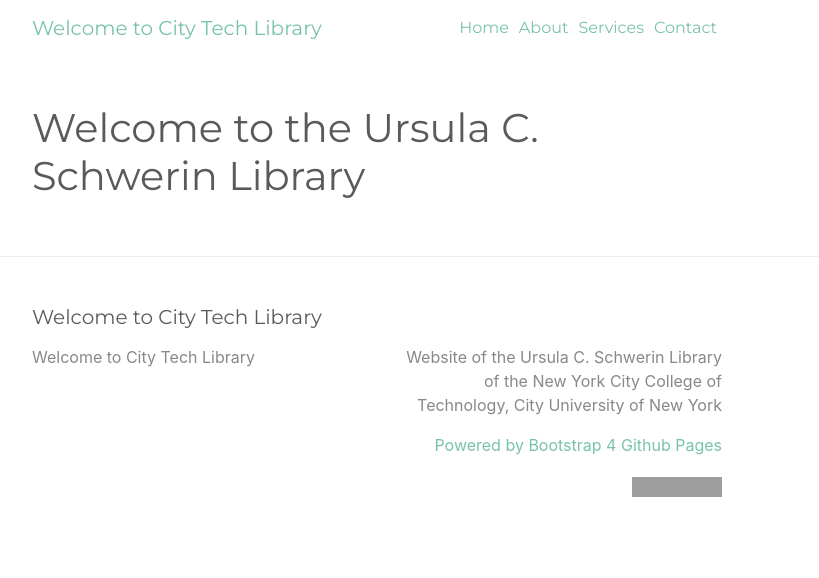
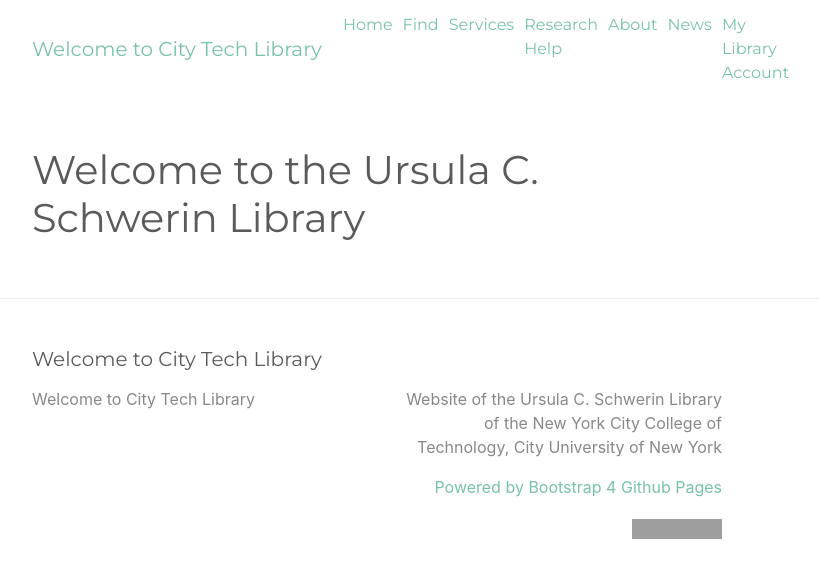
Before and after one commit to jtidal/jtidal.github.io, a Jekyll site: the page built from index.md, in a window 1280 px wide. Shown: the top 578 px of the page, without its empty margins (263-1082 px from the left). Built offline with Jekyll 4.4.1, drawn with Linux system fonts in a browser that asks for light colours; grey boxes are pictures that could not be loaded.

Commit message:
Update navigation.yml

```diff
--- a/_data/navigation.yml
+++ b/_data/navigation.yml
@@ -1,8 +1,14 @@
 - link: /
   name: Home
-- link: /about/
-  name: About
+- link: /find
+  name: Find
 - link: /services
   name: Services
-- link: /contact/
-  name: Contact
+- link: /help
+  name: Research Help
+- link: /about
+  name: About
+- link: /news
+  name: News
+- link: https://cuny-ny.primo.exlibrisgroup.com/discovery/account?vid=01CUNY_NY:CUNY_NY
+  name: My Library Account
```
